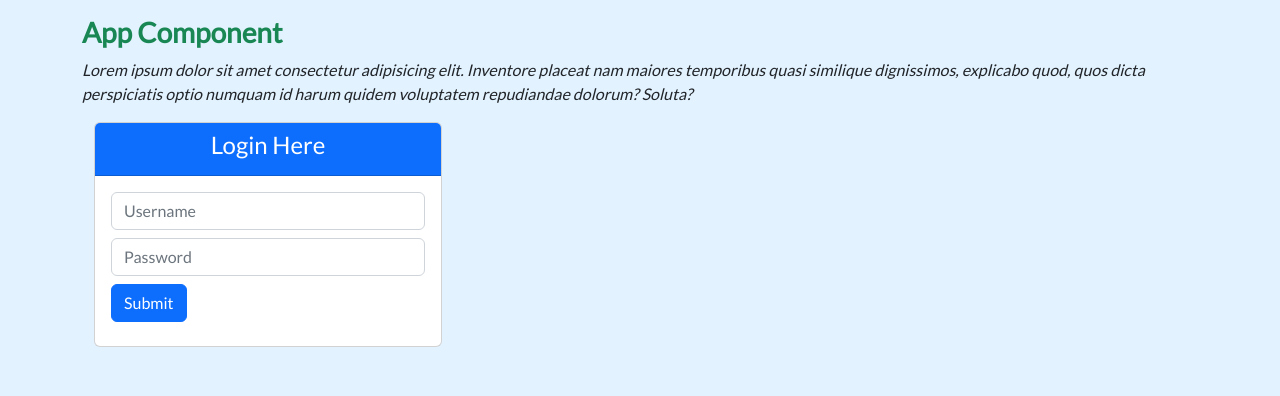
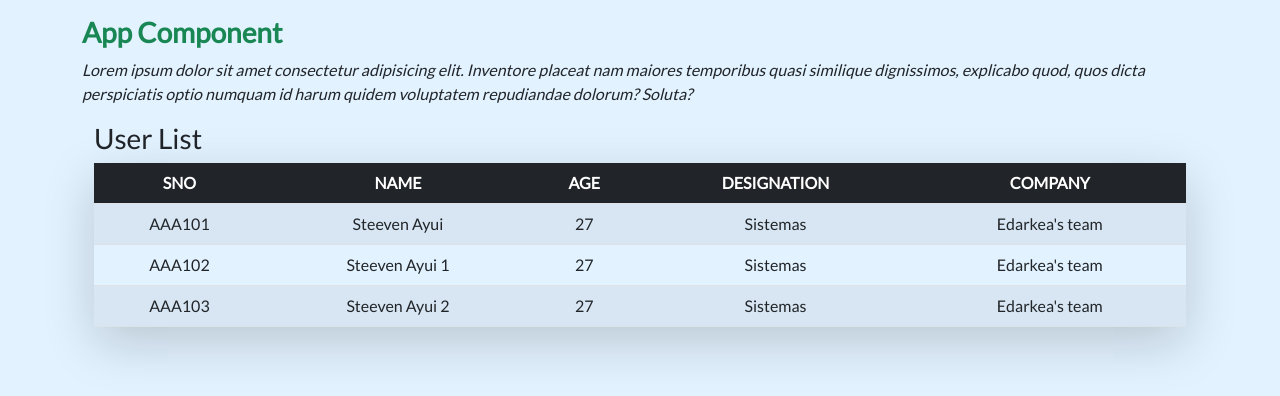
Before and after one commit to edarkea/first-app-react, a React (Create React App) app: page / in a window 1280 px wide. Shown: the top 396 px of the page. Built offline with nearby package versions, Linux system fonts and the light colour scheme.

Commit message:
add userlist component

```diff
--- a/src/App.tsx
+++ b/src/App.tsx
@@ -1,6 +1,6 @@
 import React from 'react';
 import './App.css';
-import LoginForm from './components/LoginForm';
+import UserList from './components/UserList';
 
 function App() {
   return (
@@ -15,7 +15,7 @@ function App() {
           </div>
           <div className="row">
             <div className="col">
-              <LoginForm />
+              <UserList />
             </div>
           </div>
         </div>
--- /dev/null
+++ b/src/components/UserList.tsx
@@ -0,0 +1,59 @@
+import React, { useState } from "react";
+import { IUserList } from "../models/IUserList";
+import { UserService } from "../services/userService";
+
+interface IProps { };
+interface IState {
+    users: IUserList[];
+};
+
+let UserList: React.FC<IProps> = () => {
+
+    let [state, setState] = useState<IState>({
+        users: UserService.getAllUsers(),
+    });
+
+    return (
+        <React.Fragment>
+            <div className="container">
+                <div className="row">
+                    <div className="col">
+                        <p className="h3">User List</p>
+                    </div>
+                </div>
+                <div className="row">
+                    <div className="col">
+                        <table className="table table-striped text-center table-hover shadow-lg">
+                            <thead className="bg-dark text-white">
+                                <tr>
+                                    <th>SNO</th>
+                                    <th>NAME</th>
+                                    <th>AGE</th>
+                                    <th>DESIGNATION</th>
+                                    <th>COMPANY</th>
+                                </tr>
+                            </thead>
+                            <tbody>
+                                {
+                                    state.users.length > 0 && state.users.map(user => {
+                                        return (
+                                            <tr key={user.sno}>
+                                                <td>{user.sno}</td>
+                                                <td>{user.name}</td>
+                                                <td>{user.age}</td>
+                                                <td>{user.designation}</td>
+                                                <td>{user.company}</td>
+                                            </tr>
+                                        )
+                                    })
+                                }
+                            </tbody>
+                        </table>
+                    </div>
+                </div>
+            </div>
+        </React.Fragment>
+    );
+}
+
+export default UserList;
--- a/src/models/IUser.ts
+++ b/src/models/IUser.ts
@@ -1,4 +1,4 @@
-export interface IUSer{
+export interface IUSer {
     username: string;
     password: string;
 }
--- /dev/null
+++ b/src/models/IUserList.ts
@@ -0,0 +1,7 @@
+export interface IUserList {
+    sno: string;
+    name: string;
+    age: number;
+    designation: string;
+    company: string;
+}
--- /dev/null
+++ b/src/services/userService.tsx
@@ -0,0 +1,33 @@
+import { IUserList } from "../models/IUserList";
+
+export class UserService {
+    private static users: IUserList[] = [
+        {
+            sno: 'AAA101',
+            name: 'Steeven Ayui',
+            age: 27,
+            designation: 'Sistemas',
+            company: `Edarkea's team`
+        },
+        {
+            sno: 'AAA102',
+            name: 'Steeven Ayui 1',
+            age: 27,
+            designation: 'Sistemas',
+            company: `Edarkea's team`
+        },
+        {
+            sno: 'AAA103',
+            name: 'Steeven Ayui 2',
+            age: 27,
+            designation: 'Sistemas',
+            company: `Edarkea's team`
+        }
+    ];
+
+
+    public static getAllUsers(): IUserList[]{
+        return this.users;
+    }
+
+}
```
